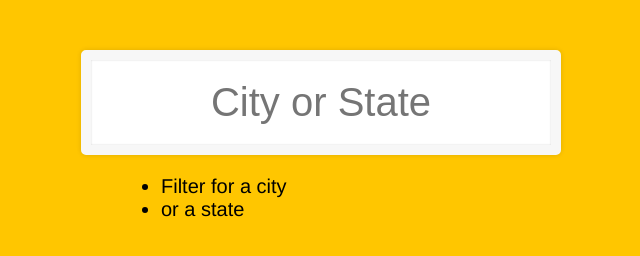
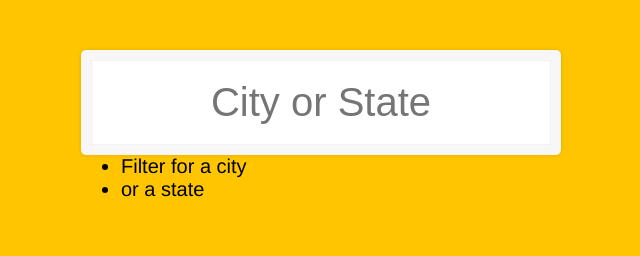
Before and after one commit to bakrall/ajax-type-ahead-by-wes-bos, a plain HTML site: page index.html in a window 1280 px wide. Shown: the whole page, without its empty margins (319-959 px from the left). Drawn offline with Linux system fonts and the light colour scheme.

Commit message:
reset <ul> default styles of suggestions list

```diff
--- a/style.css
+++ b/style.css
@@ -28,3 +28,9 @@
       max-width: 400px;
       margin: 50px auto;
     }
+
+    .suggestions {
+      margin: 0;
+      padding: 0;
+      position: relative;
+    }
```
